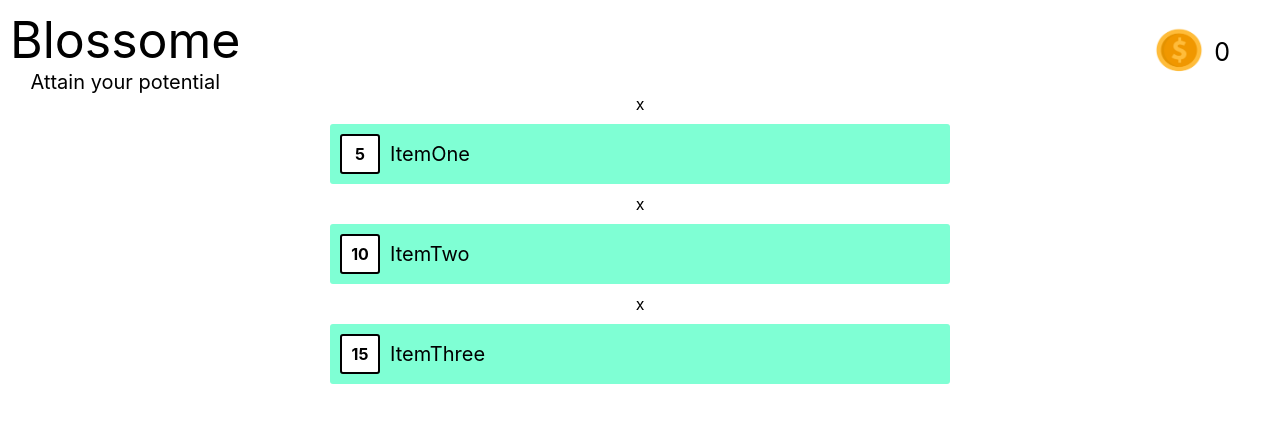
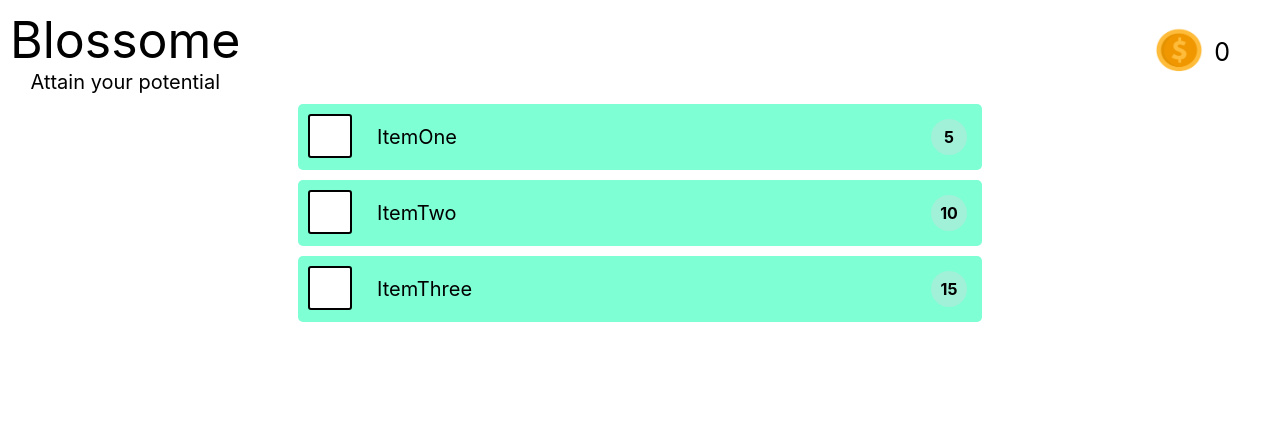
Before and after one commit to kirawoods/blossome, a React (Create React App) app: page / in a window 1280 px wide. Shown: the top 422 px of the page. Built offline with nearby package versions, Linux system fonts and the light colour scheme.

Commit message:
updates styling

```diff
--- a/src/App.css
+++ b/src/App.css
@@ -25,3 +25,21 @@
 .ItemList {
   margin: 0px auto;
 }
+
+.item-container {
+  display: flex;
+  margin: 10px 0;
+  background-color: aquamarine;
+  padding: 5px;
+  border-radius: 5px;
+}
+
+.checkbox {
+  font-weight: bold;
+  width: 40px;
+  height: 40px;
+  border-radius: 3px;
+  background-color: white;
+  border: 2px solid black;
+  margin: 5px;
+}
--- a/src/App.js
+++ b/src/App.js
@@ -33,14 +33,15 @@ function App() {
         {list.map((item) => {
           return (
             <>
-              <span
-                name={item.name}
-                points={item.points}
-                onClick={handleRemoveItem}
-              >
-                x
-              </span>
-              <ListItem name={item.name} points={item.points} />
+              <div className="item-container">
+                <span
+                  className="checkbox"
+                  name={item.name}
+                  points={item.points}
+                  onClick={handleRemoveItem}
+                />
+                <ListItem name={item.name} points={item.points} />
+              </div>
             </>
           );
         })}
--- a/src/ListItem.css
+++ b/src/ListItem.css
@@ -4,7 +4,7 @@
   border-radius: 3px;
   width: 600px;
   padding: 10px;
-  margin: 10px 0;
+  justify-content: space-between;
 }
 
 .TaskName {
@@ -17,8 +17,7 @@
   font-weight: bold;
   width: 20px;
   height: 20px;
-  border-radius: 3px;
-  background-color: white;
-  border: 2px solid black;
+  border-radius: 20px;
+  background-color: rgb(160, 241, 216);
   padding: 8px;
 }
--- a/src/ListItem.js
+++ b/src/ListItem.js
@@ -3,8 +3,8 @@ import "./ListItem.css";
 export function ListItem(props) {
   return (
     <div className="ListItem">
+      <div className="TaskName">{props.name}</div>
       <div className="Points">{props.points}</div>
-      <div className="TaskName">{props.name}</div>
     </div>
   );
 }
```
